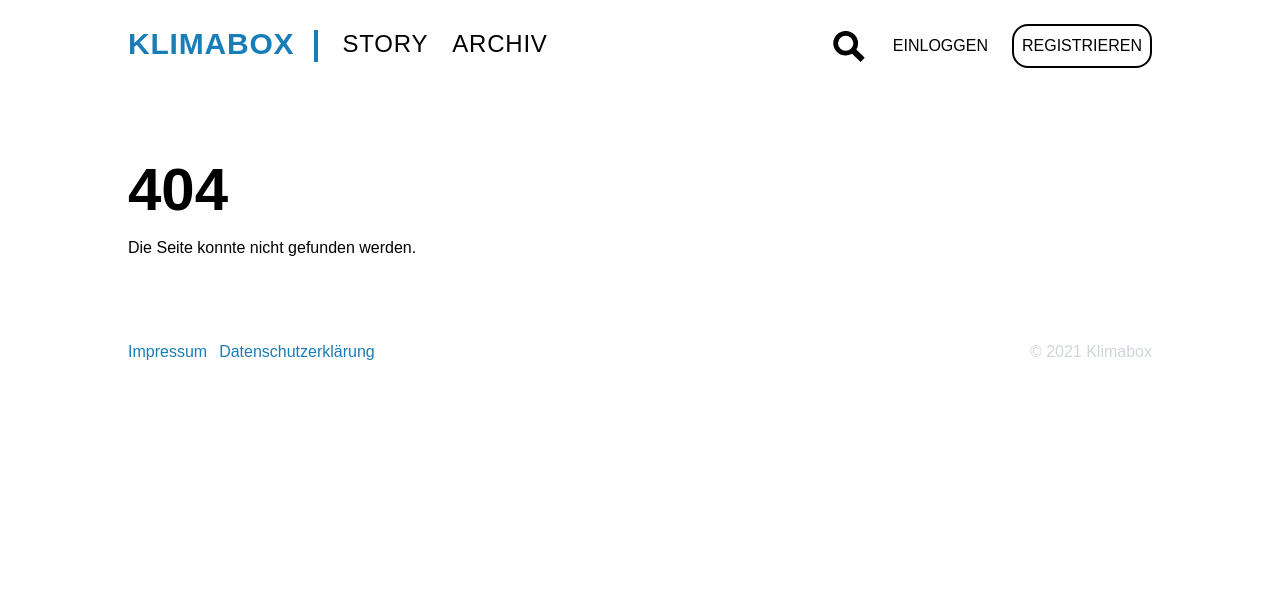
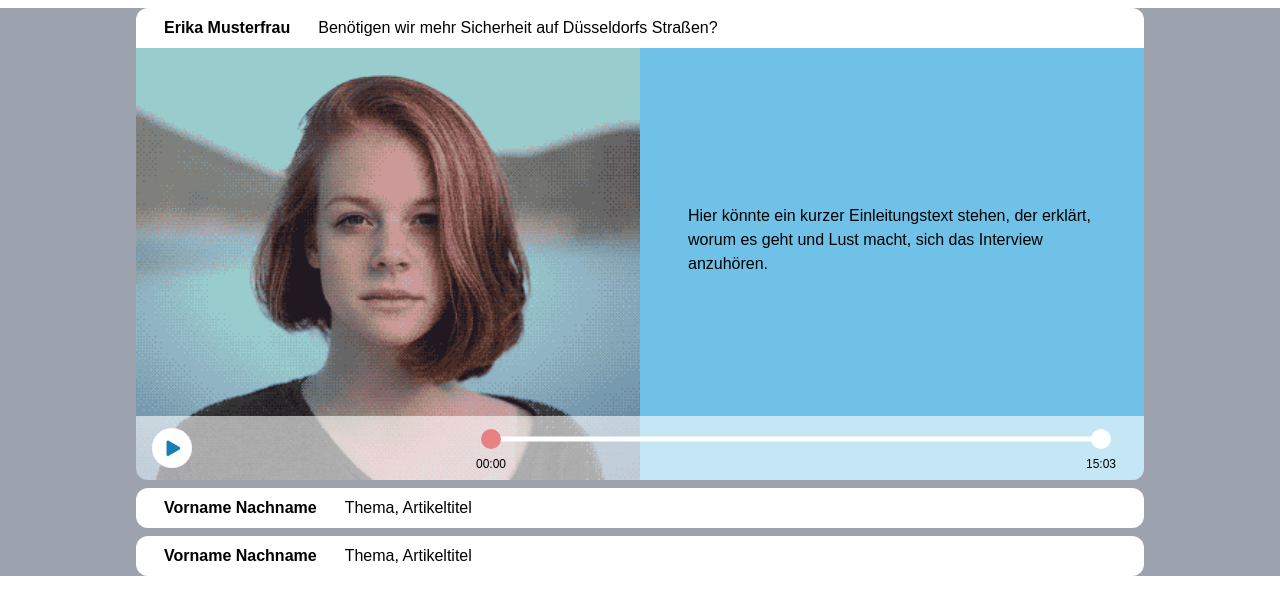
Before and after one commit to hs-duesseldorf/klimabox-story, a React (Create React App) app: page /audio-test in a window 1280 px wide. Before the commit this address had no page. Shown: the top 614 px of the page. Built offline with nearby package versions, Linux system fonts and the light colour scheme; what @tailwindcss/typography would draw is missing.

Commit message:
feat: audio component

```diff
--- a/src/app.tsx
+++ b/src/app.tsx
@@ -13,6 +13,7 @@ import { Post } from "./pages/post";
 
 import { Chapter1 } from "./pages/chapter1";
 import { Chapter2 } from "./pages/chapter2";
+import { AudioPlayer } from "./components/audio-player";
 
 export const App: React.FC = () => (
   <HelmetProvider>
@@ -22,7 +23,7 @@ export const App: React.FC = () => (
         <Switch>
           <Route path="/vom-esstisch-in-die-arktis" component={Chapter1} />
           <Route path="/mobilitaet" component={Chapter2} />
-
+          <Route path="/audio-test" component={AudioPlayer}/>
           <Route path="/blog/:slug" component={Post} />
           <Route path="/blog" component={Blog} />
           <Route exact path="/" component={Stories} />
--- /dev/null
+++ b/src/components/audio-player/index.tsx
@@ -0,0 +1,114 @@
+import React from "react";
+import womanPortrait from "./kapitel1_testimonial-1.png";
+type AudioProps = {
+    id: number,
+    title: string,
+    description: string,
+    text: string,
+    imgSrc: string | null,
+    audioSrc: string,
+    isOpen: boolean
+}
+const audioProps: Omit<AudioProps, "id">[] = [
+    {
+        title: "Erika Musterfrau",
+        description: "Benötigen wir mehr Sicherheit auf Düsseldorfs Straßen?",
+        text: "Hier könnte ein kurzer Einleitungstext stehen, der erklärt, worum es geht und Lust macht, sich das Interview anzuhören.",
+        imgSrc: womanPortrait,
+        audioSrc: "",
+        isOpen: true
+    },
+    {
+        title: "Vorname Nachname",
+        description: "Thema, Artikeltitel",
+        text: "Hier könnte ein kurzer Einleitungstext stehen, der erklärt, worum es geht und Lust macht, sich das Interview anzuhören.",
+        imgSrc: womanPortrait,
+        audioSrc: "",
+        isOpen: false
+    },
+    {
+        title: "Vorname Nachname",
+        description: "Thema, Artikeltitel",
+        text: "Hier könnte ein kurzer Einleitungstext stehen, der erklärt, worum es geht und Lust macht, sich das Interview anzuhören.",
+        imgSrc: womanPortrait,
+        audioSrc: "",
+        isOpen: false
+    }
+];
+export class AudioPlayer extends React.Component<AudioProps, any> {
+    constructor(props){
+        super(props);
+        this.state = {tabOpened: 0};
+
+        this.handleClick = this.handleClick.bind(this);
+    }
+    handleClick(newState: number) {
+        this.setState(()=> ({
+          tabOpened: newState
+        }));
+      }
+    render() {
+        const tab = this.state.tabOpened;
+        return(
+            <div className="container mx-auto px-32 bg-gray-400">
+                {audioProps.map((i, id) => {
+
+                    return (
+                        <div className="rounded-xl overflow-hidden bg-white m-2" key={id}>
+                            <div id="title-bar" className="flex flex-row flex-auto p-1" onClick={() => this.handleClick(id)}>
+                                <div className="px-6 p-1 font-bold"> {i.title} </div>
+                                <div className="p-1"> {i.description} </div>
+                            </div>
+
+                            {id === tab &&
+                                <AudioFileInfo {...i} id={id} ></AudioFileInfo>
+                            }
+                        </div>
+
+                    );
+                })}
+
+            </div>
+         )
+    }
+}
+
+class AudioFileInfo extends React.Component<AudioProps> {
+
+    render() {
+        return(
+            <div className=" bg-em1-extralight h-17 relative ">
+                <div className="flex">
+                    {this.props.imgSrc &&
+                        <img className="w-1/2 object-cover" id="audio-player-image" src={this.props.imgSrc} alt={womanPortrait} />
+                    }
+                    <div className="flex items-center w-1/2 container mx-auto px-12 -mt-12">{this.props.text}</div>
+                    <div className="flex items-center absolute justify-between bottom-0 mx-auto py-2 bg-white bg-opacity-60 right-0 left-0">
+
+                        <svg className="mx-4" id="audio-button" width="40" height="40" viewBox="0 0 40 40">
+                            <circle id="play-button" cx="20" cy="20" r="20" fill="#fff"/>
+                            <path id="Icon_awesome-play" data-name="Icon awesome-play" d="M20.051,9.921,3.421.306A2.256,2.256,0,0,0,0,2.214V21.44a2.267,2.267,0,0,0,3.421,1.908l16.631-9.611A2.191,2.191,0,0,0,20.051,9.921Z" transform="translate(14.5 12.5) scale(0.65 0.65)" fill="#197eb7"/>
+                        </svg>
+                        <div className="mx-2 -t-2">
+                            <svg width="660" height="32" viewBox="0 0 660 32">
+                                <path d="M 10 15 L 625 15" fill="none" stroke="#fff" strokeLinecap="round" strokeWidth="5"/>
+                                <circle cx="15" cy="15" r="10" fill="#e78182"/>
+                                <circle cx="625" cy="15" r="10" fill="#fff"/>
+                            </svg>
+                            <div className="flex justify-between">
+                                <p className="text-xs">
+                                    00:00
+                                </p>
+                                <p className="text-xs ml-4 mr-5">
+                                    15:03
+                                </p>
+                            </div>
+                        </div>
+                    </div>
+                </div>
+
+            </div>
+
+        )
+    }
+}
--- a/tailwind.config.js
+++ b/tailwind.config.js
@@ -6,7 +6,7 @@ module.exports = {
   theme: {
     extend: {
       colors: {
-        em1: { DEFAULT: "#197EB7", light: "#3D99CE" },
+        em1: { DEFAULT: "#197EB7", light: "#3D99CE", extralight: "#6FC1E7" },
         em2: { DEFAULT: "#B1CA6C", enhanced: "#B6CF72" },
         em3: { DEFAULT: "#E78182" },
         bg: {
```
Also changed, not shown: src/components/audio-player/kapitel1_testimonial-1.png (added).
